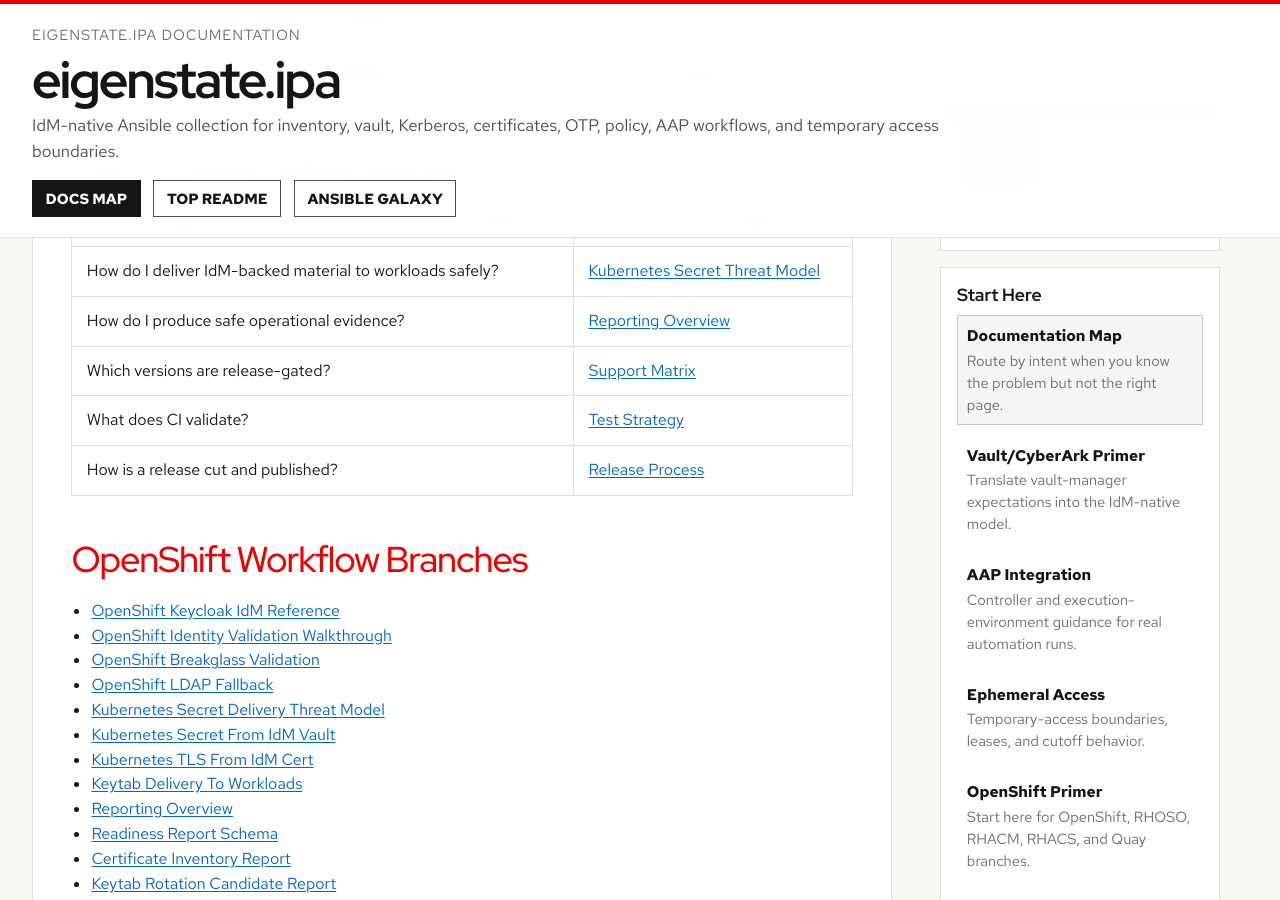
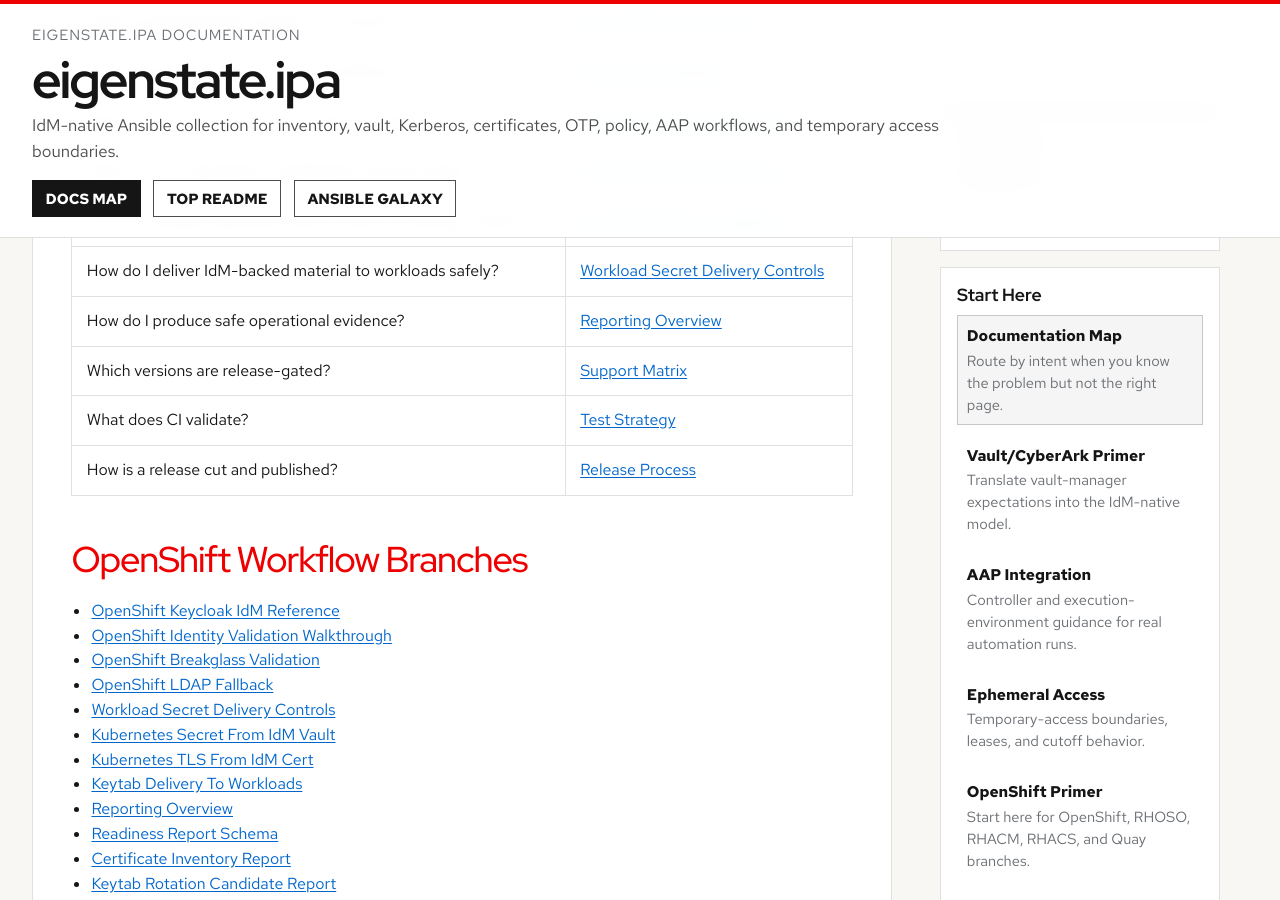
Before and after one commit to gprocunier/eigenstate-ipa, a Jekyll site: the page built from docs/documentation-map.md, in a window 1280 px wide and 900 px high, scrolled down 5755 px. Built offline with Jekyll 4.4.1, drawn with Linux system fonts in a browser that asks for light colours; some web fonts are replaced; some of the changed text lies outside the part shown.

Commit message:
Rename workload secret controls page

```diff
--- a/docs/documentation-map.md
+++ b/docs/documentation-map.md
@@ -49,7 +49,7 @@
 1. <a href="https://gprocunier.github.io/eigenstate-ipa/openshift-primer.html"><kbd>OPENSHIFT ECOSYSTEM PRIMER</kbd></a>
 2. <a href="https://gprocunier.github.io/eigenstate-ipa/openshift-keycloak-idm-reference.html"><kbd>OPENSHIFT IDENTITY REFERENCE</kbd></a>
 3. <a href="https://gprocunier.github.io/eigenstate-ipa/openshift-identity-validation-walkthrough.html"><kbd>OPENSHIFT IDENTITY VALIDATION</kbd></a>
-4. <a href="https://gprocunier.github.io/eigenstate-ipa/kubernetes-secret-delivery-threat-model.html"><kbd>KUBERNETES SECRET THREAT MODEL</kbd></a>
+4. <a href="https://gprocunier.github.io/eigenstate-ipa/workload-secret-delivery-controls.html"><kbd>WORKLOAD SECRET DELIVERY CONTROLS</kbd></a>
 5. <a href="https://gprocunier.github.io/eigenstate-ipa/reporting-overview.html"><kbd>REPORTING OVERVIEW</kbd></a>
 6. <a href="https://gprocunier.github.io/eigenstate-ipa/aap-integration.html"><kbd>AAP INTEGRATION</kbd></a>
 7. <a href="https://gprocunier.github.io/eigenstate-ipa/openshift-operator-use-cases.html"><kbd>OPENSHIFT OPERATOR USE CASES</kbd></a>
@@ -79,7 +79,7 @@
 | AAP execution environment validation | [AAP EE Quickstart](https://gprocunier.github.io/eigenstate-ipa/aap-ee-quickstart.html) | render, build, smoke-test, push, and register the IdM runtime image |
 | AAP packaged workflow roles | [AAP IdM Workflow Roles](https://gprocunier.github.io/eigenstate-ipa/aap-idm-workflow-roles.html) | run sealed artifact delivery, temporary access windows, and cert expiry reporting as AAP jobs |
 | OpenShift identity validation | [OpenShift Identity Validation](https://gprocunier.github.io/eigenstate-ipa/openshift-identity-validation-walkthrough.html) | render OpenShift OIDC configuration examples and validate IdM, Keycloak, RBAC, and breakglass evidence |
-| Workload Secret delivery | [Kubernetes Secret Threat Model](https://gprocunier.github.io/eigenstate-ipa/kubernetes-secret-delivery-threat-model.html) | review cluster controls before rendering IdM-backed secrets, TLS material, or keytabs into Kubernetes Secret manifests |
+| Workload Secret delivery | [Workload Secret Delivery Controls](https://gprocunier.github.io/eigenstate-ipa/workload-secret-delivery-controls.html) | review cluster controls before rendering IdM-backed secrets, TLS material, or keytabs into Kubernetes Secret manifests |
 | Operational evidence reporting | [Reporting Overview](https://gprocunier.github.io/eigenstate-ipa/reporting-overview.html) | render deterministic JSON, YAML, and Markdown evidence for readiness, inventory, keytab rotation candidates, temporary access, and policy drift |
 | Lease-like temporary access in IdM | [Ephemeral Access Capabilities](https://gprocunier.github.io/eigenstate-ipa/ephemeral-access-capabilities.html) | `user_lease` for delegated temporary users plus Kerberos key retirement patterns without pretending they are dynamic secret leases |
 | Host enrollment | [OTP Use Cases](https://gprocunier.github.io/eigenstate-ipa/otp-use-cases.html) | OTP bootstrap plus official IdM enrollment modules and post-checks |
@@ -128,7 +128,7 @@
 | What is the temporary-access / lease boundary? | [Ephemeral Access Capabilities](https://gprocunier.github.io/eigenstate-ipa/ephemeral-access-capabilities.html) |
 | Where do the OpenShift and RHOSO branches begin? | [OpenShift Ecosystem Primer](https://gprocunier.github.io/eigenstate-ipa/openshift-primer.html) |
 | How do I validate OpenShift OIDC without mutating a cluster? | [OpenShift Identity Validation](https://gprocunier.github.io/eigenstate-ipa/openshift-identity-validation-walkthrough.html) |
-| How do I deliver IdM-backed material to workloads safely? | [Kubernetes Secret Threat Model](https://gprocunier.github.io/eigenstate-ipa/kubernetes-secret-delivery-threat-model.html) |
+| How do I deliver IdM-backed material to workloads safely? | [Workload Secret Delivery Controls](https://gprocunier.github.io/eigenstate-ipa/workload-secret-delivery-controls.html) |
 | How do I produce safe operational evidence? | [Reporting Overview](https://gprocunier.github.io/eigenstate-ipa/reporting-overview.html) |
 | Which versions are release-gated? | [Support Matrix](https://gprocunier.github.io/eigenstate-ipa/support-matrix.html) |
 | What does CI validate? | [Test Strategy](https://gprocunier.github.io/eigenstate-ipa/test-strategy.html) |
@@ -140,7 +140,7 @@
 - [OpenShift Identity Validation Walkthrough](https://gprocunier.github.io/eigenstate-ipa/openshift-identity-validation-walkthrough.html)
 - [OpenShift Breakglass Validation](https://gprocunier.github.io/eigenstate-ipa/openshift-breakglass-validation.html)
 - [OpenShift LDAP Fallback](https://gprocunier.github.io/eigenstate-ipa/openshift-ldap-fallback.html)
-- [Kubernetes Secret Delivery Threat Model](https://gprocunier.github.io/eigenstate-ipa/kubernetes-secret-delivery-threat-model.html)
+- [Workload Secret Delivery Controls](https://gprocunier.github.io/eigenstate-ipa/workload-secret-delivery-controls.html)
 - [Kubernetes Secret From IdM Vault](https://gprocunier.github.io/eigenstate-ipa/kubernetes-secret-from-idm-vault.html)
 - [Kubernetes TLS From IdM Cert](https://gprocunier.github.io/eigenstate-ipa/kubernetes-tls-from-idm-cert.html)
 - [Keytab Delivery To Workloads](https://gprocunier.github.io/eigenstate-ipa/keytab-delivery-to-workloads.html)
--- a/llms.txt
+++ b/llms.txt
@@ -79,7 +79,7 @@
 - [docs/openshift-identity-validation-walkthrough.md](docs/openshift-identity-validation-walkthrough.md)
 - [docs/openshift-breakglass-validation.md](docs/openshift-breakglass-validation.md)
 - [docs/openshift-ldap-fallback.md](docs/openshift-ldap-fallback.md)
-- [docs/kubernetes-secret-delivery-threat-model.md](docs/kubernetes-secret-delivery-threat-model.md)
+- [docs/workload-secret-delivery-controls.md](docs/workload-secret-delivery-controls.md)
 - [docs/kubernetes-secret-from-idm-vault.md](docs/kubernetes-secret-from-idm-vault.md)
 - [docs/kubernetes-tls-from-idm-cert.md](docs/kubernetes-tls-from-idm-cert.md)
 - [docs/keytab-delivery-to-workloads.md](docs/keytab-delivery-to-workloads.md)
```
Also changed, not shown: docs/index.md (+3 -3 lines), docs/keytab-delivery-to-workloads.md (+1 -1 lines), docs/kubernetes-secret-from-idm-vault.md (+1 -1 lines), docs/kubernetes-tls-from-idm-cert.md (+1 -1 lines), docs/workload-secret-delivery-controls.md (renamed from docs/kubernetes-secret-delivery-threat-model.md, +7 -7 lines), tests/test_workload_secret_delivery_role_structure.py (+1 -1 lines), tests/test_workload_secret_delivery_secret_safety.py (+1 -1 lines), CHANGELOG.md, README.md, docs/README.md.
